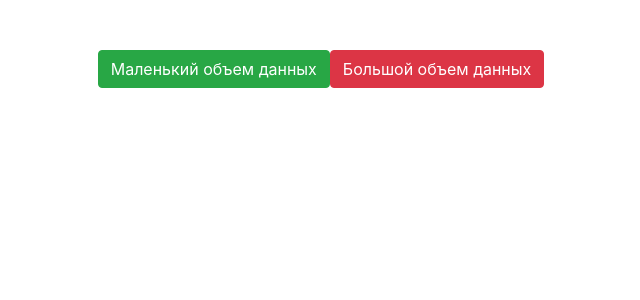
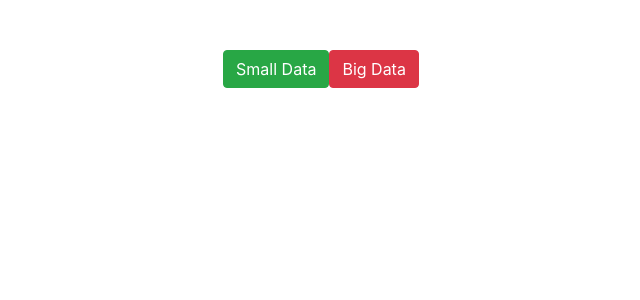
Before and after one commit to LennyCh/react-table, a React (Create React App) app: page / in a window 1280 px wide. Shown: the top 300 px of the page, without its empty margins (319-959 px from the left). Built offline with nearby package versions, Linux system fonts and the light colour scheme.

Commit message:
Modified README

```diff
--- a/src/DetailRowView/DetailRowView.js
+++ b/src/DetailRowView/DetailRowView.js
@@ -2,16 +2,16 @@ import React from 'react';
 
 export default ({person}) => (
   <div>
-  <p>Выбран пользователь <b>{person.firstName + ' ' + person.lastName}</b></p>
+  <p>User: <b>{person.firstName + ' ' + person.lastName}</b></p>
   <p>
-  Описание: <br />
+  Description: <br />
   <textarea defaultValue={person.description} />
   </p>
 
-  <p>Адрес проживания: <b>{person.address.streetAddress}</b></p>
-  <p>Город: <b>{person.address.city}</b></p>
-  <p>Провинция/штат: <b>{person.address.state}</b></p>
-  <p>Индекс: <b>{person.address.zip}</b></p>
+  <p>Address: <b>{person.address.streetAddress}</b></p>
+  <p>City: <b>{person.address.city}</b></p>
+  <p>State: <b>{person.address.state}</b></p>
+  <p>Index: <b>{person.address.zip}</b></p>
 
   </div>
 )
--- a/src/ModeSelector/ModeSelector.js
+++ b/src/ModeSelector/ModeSelector.js
@@ -5,8 +5,8 @@ export default props => {
   const bigUrl = `http://www.filltext.com/?rows=1000&id={number|1000}&firstName={firstName}&delay=3&lastName={lastName}&email={email}&phone={phone|(xxx)xxx-xx-xx}&address={addressObject}&description={lorem|32}`;
   return (
     <div style={{display:'flex', justifyContent:'center', padding: '50px 0'}}>
-      <button onClick={()=>props.onSelect(smallUrl)} className="btn btn-success">Маленький объем данных</button>
-      <button onClick={()=>props.onSelect(bigUrl)} className="btn btn-danger">Большой объем данных</button>
+      <button onClick={()=>props.onSelect(smallUrl)} className="btn btn-success">Small Data</button>
+      <button onClick={()=>props.onSelect(bigUrl)} className="btn btn-danger">Big Data</button>
     </div>
   )
 }
```
Also changed, not shown: 1 other file (tests, documents, lock files or other folders).
